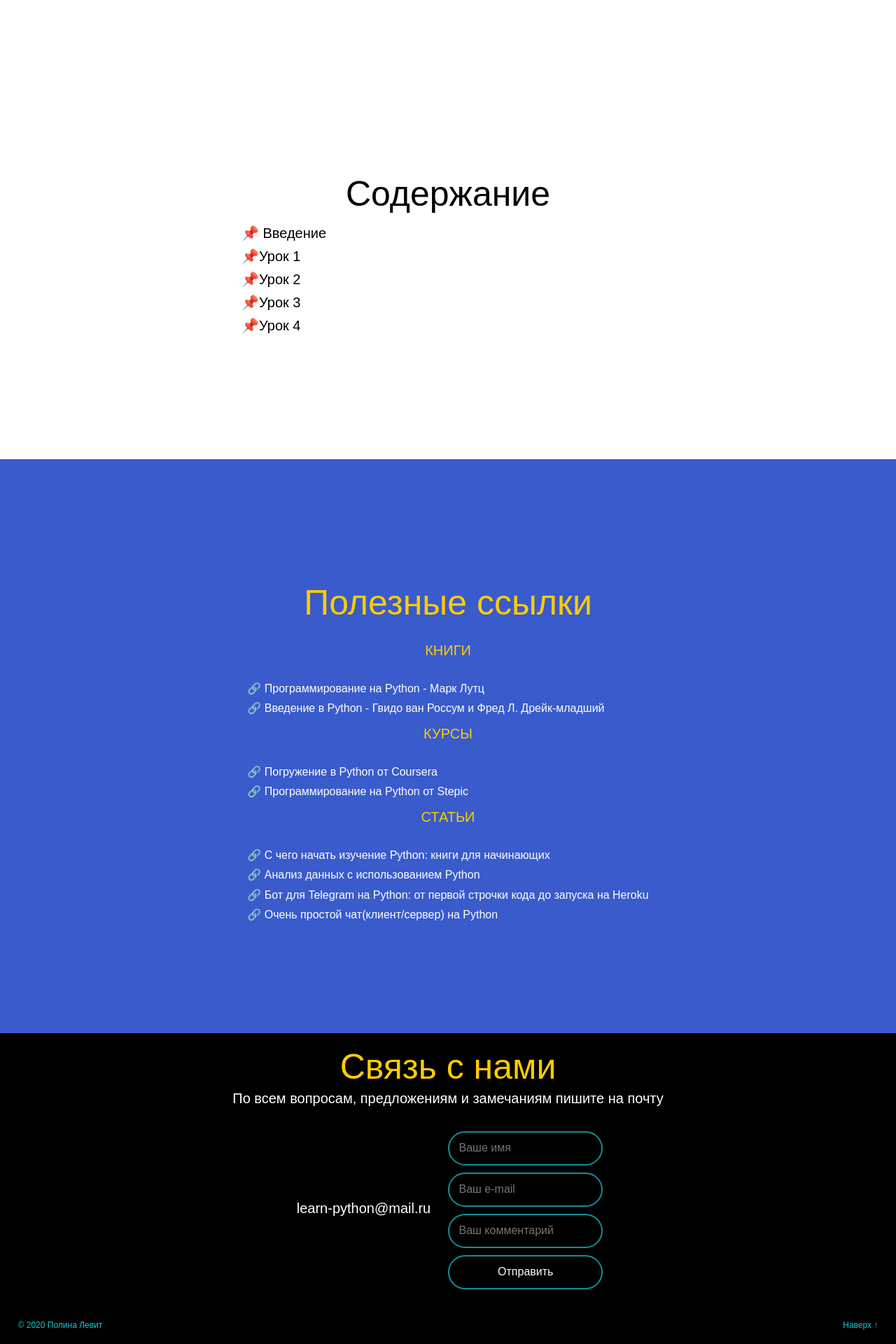
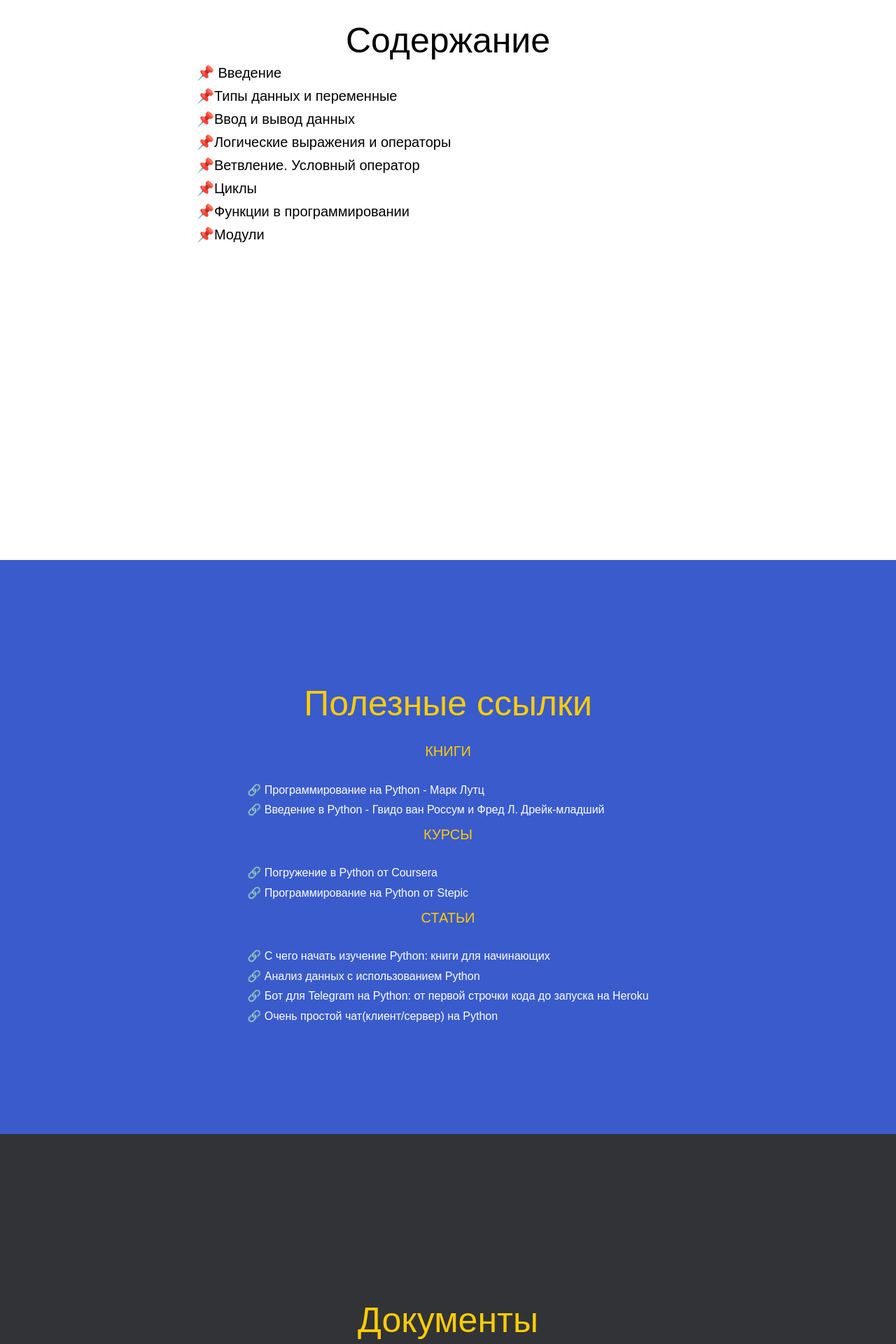
Before and after one commit to Levittt/test1site, a PHP site: page / in a window 1280 px wide. Shown: the part 2480-4400 px from the top of the page at 70% size. Run offline with PHP 8.4, Linux system fonts and the light colour scheme; some libraries are stand-ins or nearby versions.

Commit message:
upd 2020/12/22

```diff
--- a/index.html
+++ b/index.html
@@ -21,6 +21,7 @@
                     <p><a class = 'pc_menu' href = '#aboutpython'>О PYTHON</a></p>
                     <p><a class = 'pc_menu' href = '#tutorial'>УЧЕБНИК</a></p>
                     <p><a class = 'pc_menu' href = '#links'>ПОЛЕЗНОЕ</a></p>
+                    <p><a class = 'pc_menu' href = '#docs'>ДОКУМЕНТЫ</a></p>
                     <p><a class = 'pc_menu' href = '#contacts'>КОНТАКТЫ</a></p>
                 </div>
         </div>
@@ -34,6 +35,7 @@
                             <li><a class = 'mob_menu' href = '#aboutpython'>О PYTHON</a></li>
                             <li><a class = 'mob_menu' href = '#tutorial'>УЧЕБНИК</a></li>
                             <li><a class = 'mob_menu' href = '#links'>ПОЛЕЗНОЕ</a></li>
+                            <li><a class = 'pc_menu' href = '#docs'>ДОКУМЕНТЫ</a></li>
                             <li><a class = 'mob_menu' href = '#contacts'>КОНТАКТЫ</a></li>
                         </ul>
                     </li>
@@ -81,23 +83,25 @@
         <!--содержание-->
         <div class='third_content'>
             <p><a name = 'content'></a></p>
-            <h2 id = 'rrr'>Содержание</h1>
             <div id='now'>
+                <h2 id = 'contents'>Содержание</h1>
                 <div id = 'article_links'>
-                    <a class = 'black_h3' href = 'https://codernet.ru/books/python/programmirovanie_na_python_tom_1_mark_lutc/'>&#128204; Введение</a>
-                    <a class = 'black_h3' href = 'http://rus-linux.net/MyLDP/BOOKS/python.pdf'>&#128204;Урок 1</a>
-
-                    <a class = 'black_h3' href = 'https://www.coursera.org/learn/diving-in-python'>&#128204;Урок 2</a>
-                    <a class = 'black_h3' href = 'https://www.coursera.org/learn/diving-in-python'>&#128204;Урок 3</a>
-                    <a class = 'black_h3' href = 'https://www.coursera.org/learn/diving-in-python'>&#128204;Урок 4</a>
+                    <a class = 'black_h3' href = 'https://younglinux.info/python/introductionpython.php'>&#128204; Введение</a>
+                    <a class = 'black_h3' href = 'https://younglinux.info/python/variable.php'>&#128204;Типы данных и переменные</a>
+                    <a class = 'black_h3' href = 'https://younglinux.info/python/input.php'>&#128204;Ввод и вывод данных</a>
+                    <a class = 'black_h3' href = 'https://younglinux.info/python/operators.php'>&#128204;Логические выражения и операторы</a>
+                    <a class = 'black_h3' href = 'https://younglinux.info/python/if.php'>&#128204;Ветвление. Условный оператор</a>
+                    <a class = 'black_h3' href = 'https://younglinux.info/python/while.php'>&#128204;Циклы</a>
+                    <a class = 'black_h3' href = 'https://younglinux.info/python/function.php'>&#128204;Функции в программировании</a>
+                    <a class = 'black_h3' href = 'https://younglinux.info/python/modules'>&#128204;Модули</a>
                 </div>
-        </div>
+            </div>
         </div>
 
         <!--полезное-->
         <div class='fourth_links'>
             <p><a name = 'links'></a></p>
-            <div id = 'useful_links'>
+            <div class = 'useful_links'>
                 <h1 id = 'center'>Полезные ссылки</h1>
                 <h3 class = 'useful_links_style'>КНИГИ</h3>
                 <a class = 'white_h3' href = 'https://codernet.ru/books/python/programmirovanie_na_python_tom_1_mark_lutc/'>&#128279 Программирование на Python - Марк Лутц</a>
@@ -110,6 +114,18 @@
                 <a class = 'white_h3' href = 'https://habr.com/ru/post/353050/'>&#128279 Анализ данных с использованием Python</a>
                 <a class = 'white_h3' href = 'https://tproger.ru/translations/telegram-bot-create-and-deploy/'>&#128279 Бот для Telegram на Python: от первой строчки кода до запуска на Heroku</a>
                 <a class = 'white_h3' href = 'https://xn--90aeniddllys.xn--p1ai/ochen-prostoj-chatklient-server-na-python/'>&#128279 Очень простой чат(клиент/сервер) на Python</a>
+            </div>
+        </div>
+
+        <!--Документы-->
+        <div class='documents'>
+            <p><a name = 'docs'></a></p>
+            <div class = 'useful_links'>
+                <h1 id = 'center'>Документы</h1>
+                <a class = 'white_h3' download href = 'files/PEP8.pdf'>&#128190 PEP 8 - стиль кода на Python</a>
+                <a class = 'white_h3' download href = 'files/AboutPython.pptx'>&#128190 Презентация - Возможности использования Python на примере готового продукта</a>
+                <a class = 'white_h3' download href = 'files/bosova.pdf'>&#128190 Методическое пособие - рабочая программа, предметные результаты</a>
+                <a class = 'white_h3' download href = 'files/fgos.pdf'>&#128190 ФГОС среднего общего образования</a>
             </div>
         </div>
 
@@ -139,8 +155,6 @@
         </div>
     </body>
     <script>
-
-        <!-- End Google Analytics -->
         var header = $('.header'),
             scrollPrev = 0;
 
@@ -153,7 +167,6 @@
                 header.removeClass('out');
             }
         });
-
 
         var header_mob = $(".header_burger"),
             scrollPrev = 0;
@@ -177,10 +190,10 @@
             req.open('POST', php, true);
             req.onload = function() {
                 if (req.status >= 200 && req.status < 400) {
-                json = JSON.parse(this.response); // Ебанный internet explorer 11
+                json = JSON.parse(this.response);
                     console.log(json);
 
-                    // ЗДЕСЬ УКАЗЫВАЕМ ДЕЙСТВИЯ В СЛУЧАЕ УСПЕХА ИЛИ НЕУДАЧИ
+                    // ДЕЙСТВИЯ В СЛУЧАЕ УСПЕХА ИЛИ НЕУДАЧИ
                     if (json.result == "success") {
                         // Если сообщение отправлено
                         console.log("Сообщение отправлено");
--- a/rules.css
+++ b/rules.css
@@ -29,6 +29,7 @@
     #emailc{flex-direction: row; height: 5vh;}
     .forms{display: flex; flex-direction: column;}
     .space{width: 90%; font-size: 12px;}
+    #second_container_aboutpython{height: 150vh; margin-top: 120px; margin-bottom: 250px;}
 }
 @media only screen and (max-width: 800px) {
     .header{display: none}
@@ -38,12 +39,15 @@
     #emailc{flex-direction: row; height: 5vh;}
     .forms{display: flex; flex-direction: column;}
     .space{width: 90%; font-size: 12px;}
+    #second_container_aboutpython{height: 150vh; margin-top: 150px; margin-bottom: 270px;}
+
 }
 @media only screen and (min-width: 1024px){
     .header{display: flex !important;}
     .header_burger{display: none; opacity: 0; visibility: collapse;}
     .header_burger.out {display: none; opacity: 0; visibility: collapse;}
     *, *:before, *:after{font-family: sans-serif, Roboto;}
+
 }
 @media only screen and (min-width: 1405px){
     #agh{
@@ -263,15 +267,15 @@ form{
     opacity: 0.7;
 }
 #second_container_aboutpython{
-    max-height: 300vh;
+    height: 110vh;
     max-width: 100%;
-    background-color: white;
+    background-color: rgb(255, 255, 255);
     display: flex;
     flex-direction: column;
     justify-content: center;
     margin-left: auto;
     margin-right: auto;
-    margin-bottom: 110px;
+
 }
 .title_base{
     color: black;
@@ -328,15 +332,17 @@ h4{
 .third_content{
     display: flex;
     flex-direction: column;
-    justify-content: center;
+    justify-content: flex-start;
     text-align: center;
     margin-left: auto;
     margin-right: auto;
-    width: 50%;
-    height: 70vh;
-    background-color: white;
+    padding-top: 30px;
+    width: 100%;
+    height: 100vh;
+    background-color: rgb(255, 255, 255);
+    padding-bottom: 20px;
 }
-#rrr{
+#contents{
     display: flex;
     text-align: center;
     justify-content: center;
@@ -348,29 +354,26 @@ h4{
     display: flex;
     flex-direction: column;
     justify-content: center;
-    padding: 10px;
+    padding-top: 0px;
+    padding-left: 10px;
+    padding-right: 10px;
+    padding-bottom: 10px;
     text-align: left;
-    width: 50%;
+    width: 100%;
     margin: 10px;
-    margin-top: 0%;
+    margin-top: 0px;
     font-size: 20px;
-}
-
-#rrr3{
-    color: #395bcc;
-    display: flex;
-    text-align: center;
-    justify-content: center;
-
-    font-size: 50px;
-    font-weight: normal;
+    word-wrap: break-word;
 }
 #now{
     display: flex;
     flex-direction: column;
-    justify-content: center;
+    justify-content: flex-start;
     text-align: center;
-    max-width: 50%;
+    width: 60%;
+    height: 80vh;
+    margin-left: auto;
+    margin-right: auto;
 
 }
 .black_h3{
@@ -378,7 +381,8 @@ h4{
     margin: 5px;
     text-decoration: none;
     font-size: 20px;
-    width: 150px;
+
+    word-wrap: break-word;
 }
 /*___________fourth___________________________________*/
 .fourth_links{
@@ -392,7 +396,7 @@ h4{
     justify-content: center;
 
 }
-#useful_links{
+.useful_links{
     display: flex;
     flex-direction: column;
     margin-left: auto;
@@ -402,6 +406,7 @@ h4{
     height: 100vh;
     margin-bottom: 10px;
     margin-top: 10px;
+    word-wrap: break-word;
 }
 .useful_links_style{
     color: #ffcc00;
@@ -419,6 +424,17 @@ h4{
     display: flex;
     justify-content: center;
     text-align: center;
+}
+/*___________documents___________________________________*/
+.documents{
+    display: flex;
+    flex-direction: column;
+    width: 100%;
+    max-height: 80vh;
+    background-color:#313336;
+    margin-left: auto;
+    margin-right: auto;
+    justify-content: center;
 }
 /*___________footer___________________________________*/
 .footer{
```
Also changed, not shown: 4 other files.
